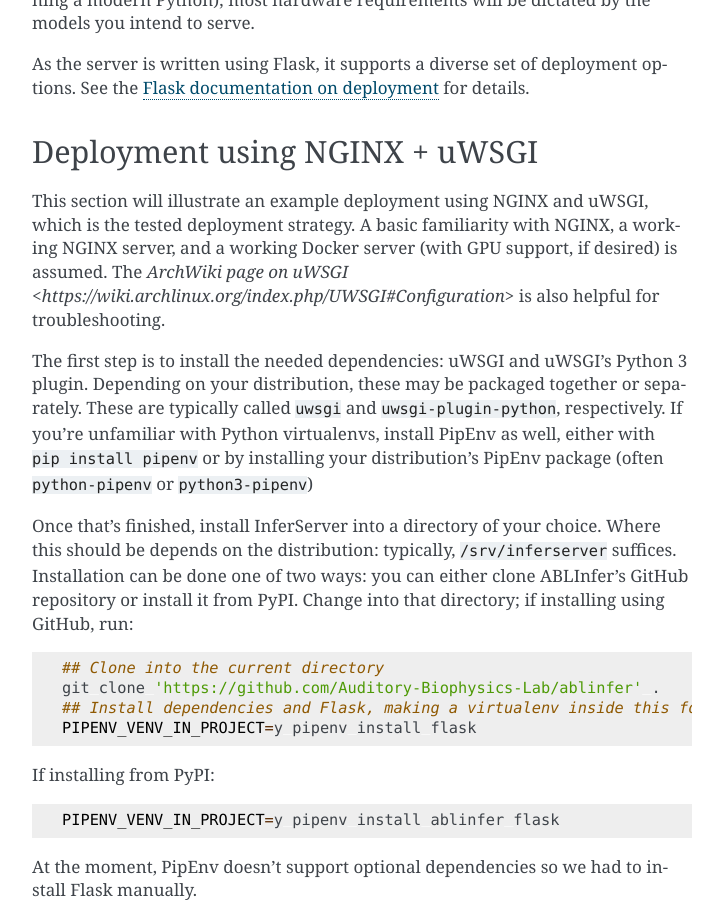
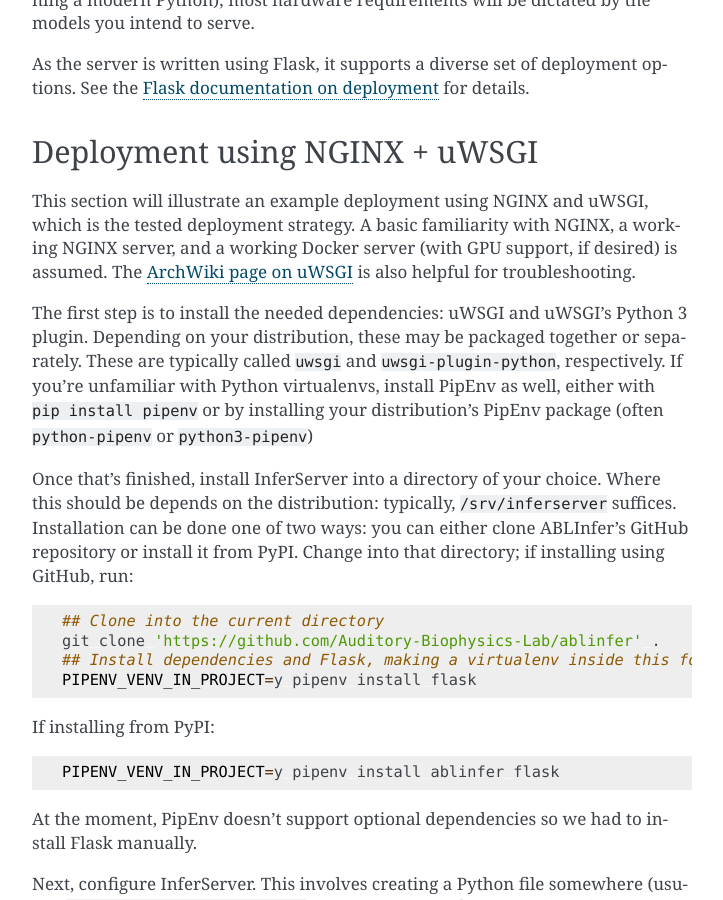
Before and after one commit to Auditory-Biophysics-Lab/ablinfer, a Sphinx documentation site: the page built from docs/source/inferserver.rst, in a window 1280 px wide and 900 px high, scrolled down 600 px. Shown: the whole window, without its empty margins (388-1111 px from the left). Built offline with Sphinx 7.4.7, drawn with Linux system fonts in a browser that asks for light colours.

```diff
--- a/docs/source/inferserver.rst
+++ b/docs/source/inferserver.rst
@@ -22,7 +22,7 @@ As the server is written using Flask, it supports a diverse set of deployment op
 Deployment using NGINX + uWSGI
 """"""""""""""""""""""""""""""
 
-This section will illustrate an example deployment using NGINX and uWSGI, which is the tested deployment strategy. A basic familiarity with NGINX, a working NGINX server, and a working Docker server (with GPU support, if desired) is assumed. The `ArchWiki page on uWSGI <https://wiki.archlinux.org/index.php/UWSGI#Configuration>` is also helpful for troubleshooting.
+This section will illustrate an example deployment using NGINX and uWSGI, which is the tested deployment strategy. A basic familiarity with NGINX, a working NGINX server, and a working Docker server (with GPU support, if desired) is assumed. The `ArchWiki page on uWSGI <https://wiki.archlinux.org/index.php/UWSGI#Configuration>`_ is also helpful for troubleshooting.
 
 The first step is to install the needed dependencies: uWSGI and uWSGI's Python 3 plugin. Depending on your distribution, these may be packaged together or separately. These are typically called ``uwsgi`` and ``uwsgi-plugin-python``, respectively. If you're unfamiliar with Python virtualenvs, install PipEnv as well, either with ``pip install pipenv`` or by installing your distribution's PipEnv package (often ``python-pipenv`` or ``python3-pipenv``)
 
--- a/setup.py
+++ b/setup.py
@@ -2,7 +2,7 @@ import setuptools
 
 setuptools.setup(
     name="ablinfer",
-    version="1.1.0",
+    version="1.1.1",
     author="Ben Connors",
     description="Library for dispatching medical images to registration and segmentation toolkits.",
     url="https://github.com/Auditory-Biophysics-Lab/ablinfer",
```
